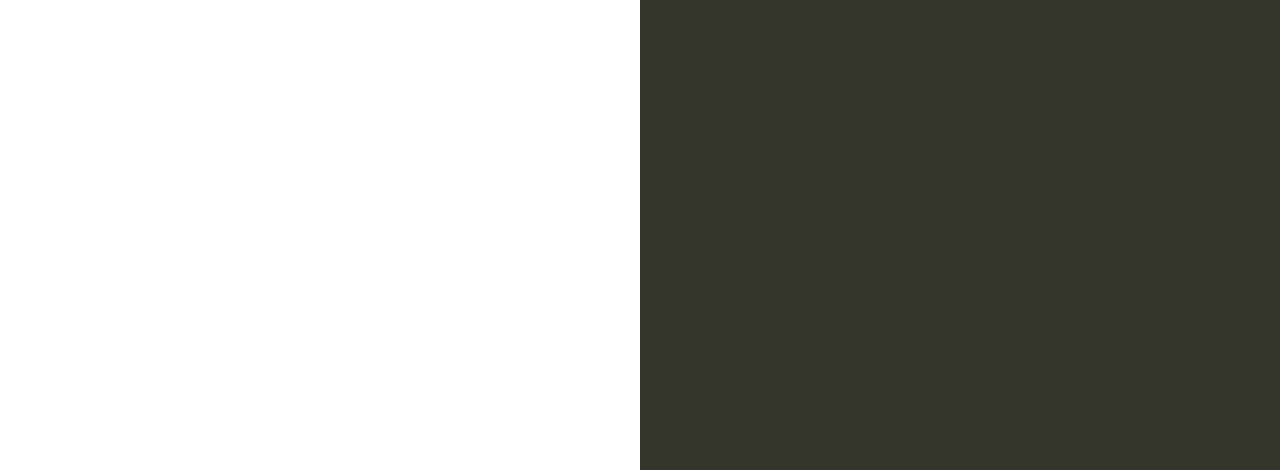
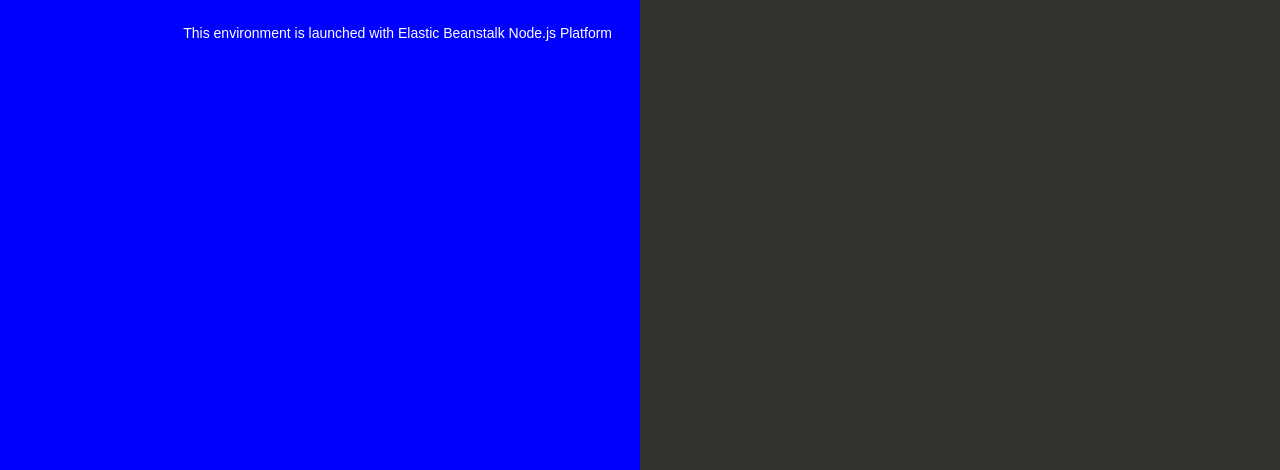
Before and after one commit to Cecyad/aws-beanstalk, a website: page index.html in a window 1280 px wide. Shown: the part 330-800 px from the top of the page. Drawn offline with Linux system fonts and the light colour scheme.

Commit message:
New-update

```diff
--- a/index.html
+++ b/index.html
@@ -35,7 +35,7 @@
 
         text-align: right;
         padding-top: 11em;
-        background-color: #blue;
+        background-color:#0000FF;
 
       }
       .textColumn p {
```
